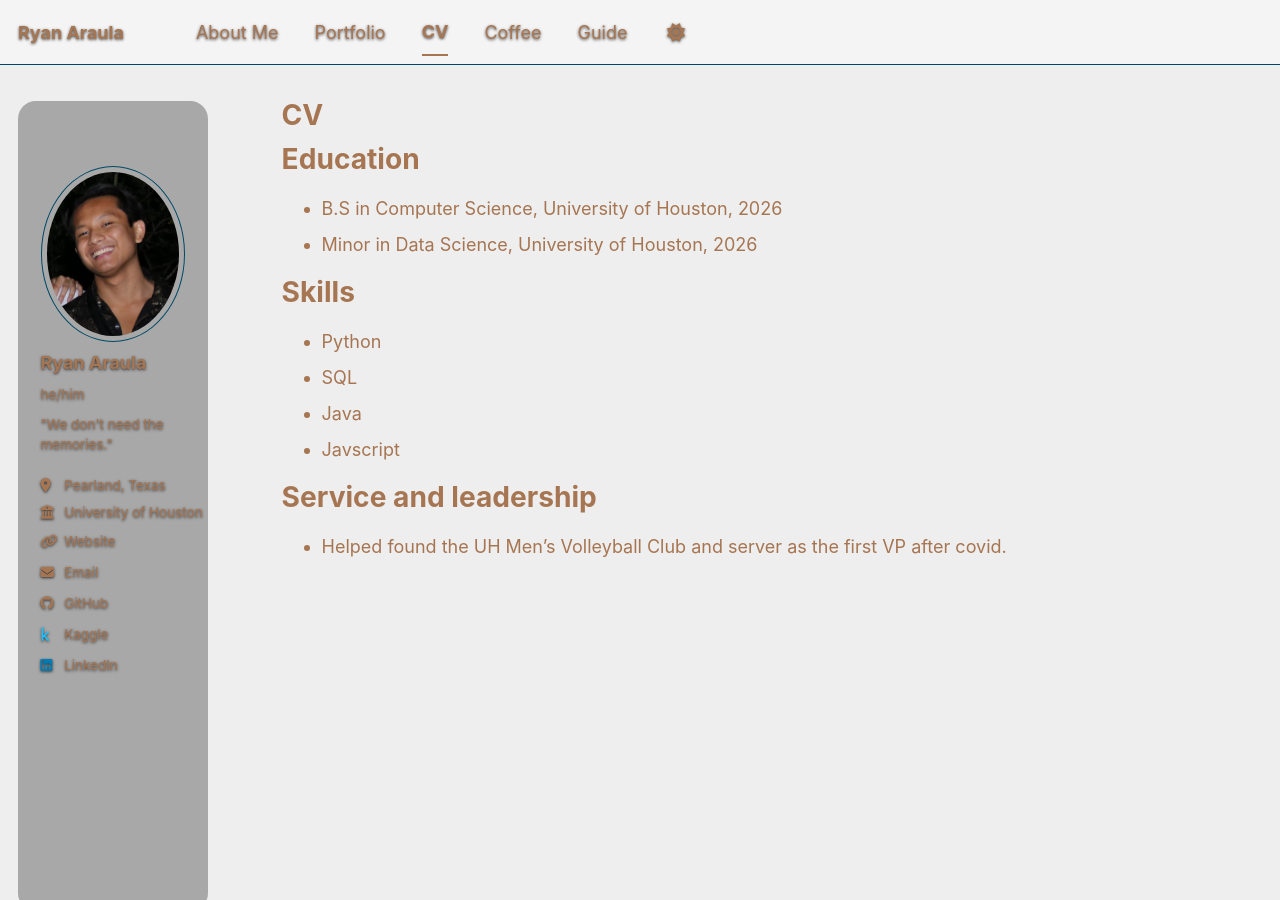
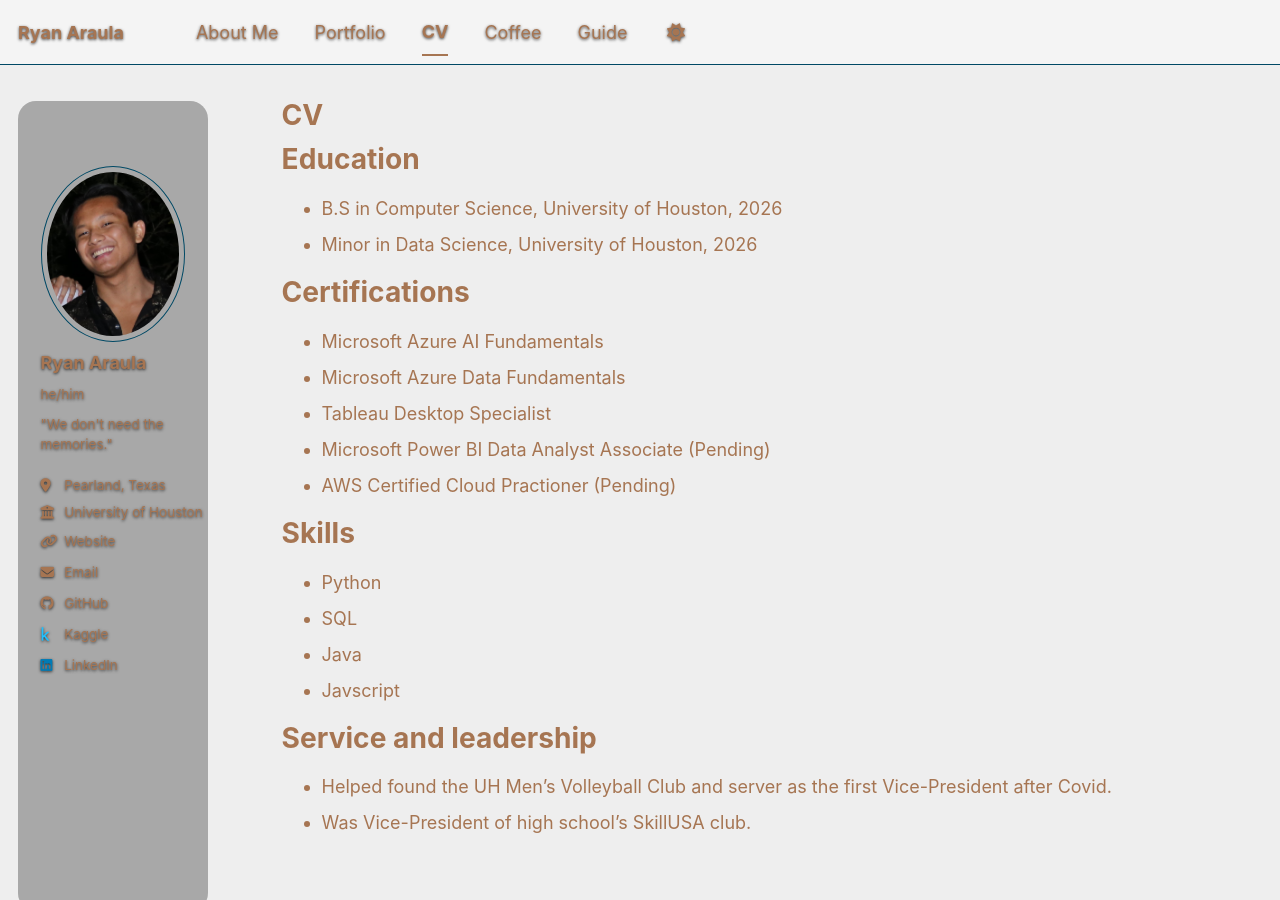
Before and after one commit to rparaula/rparaula.github.io, a Jekyll site: the page built from _pages/cv.md, in a window 1280 px wide and 900 px high. Built offline with Jekyll 4.4.1, drawn with Linux system fonts in a browser that asks for light colours; a script bundle is joined from its source files by our own code; library files that are not in the unit come from our copies.

```diff
--- a/_pages/cv.md
+++ b/_pages/cv.md
@@ -17,6 +17,16 @@ Education
 
 
 <!-- Work experience (Add more stuff here later) -->
+
+
+Certifications
+=====
+* Microsoft Azure AI Fundamentals
+* Microsoft Azure Data Fundamentals
+* Tableau Desktop Specialist
+* Microsoft Power BI Data Analyst Associate (Pending)
+* AWS Certified Cloud Practioner (Pending)
+
 
 
 
@@ -45,4 +55,5 @@ Teaching
 
 Service and leadership
 ======
-* Helped found the UH Men's Volleyball Club and server as the first VP after covid.
+* Helped found the UH Men's Volleyball Club and server as the first Vice-President after Covid.
+* Was Vice-President of high school's SkillUSA club.
```
Also changed, not shown: _pages/coffee.md (added, +16 -0 lines), _pages/non-menu-page.md (deleted, +0 -16 lines), images/CoffeeThumb.png (added).
